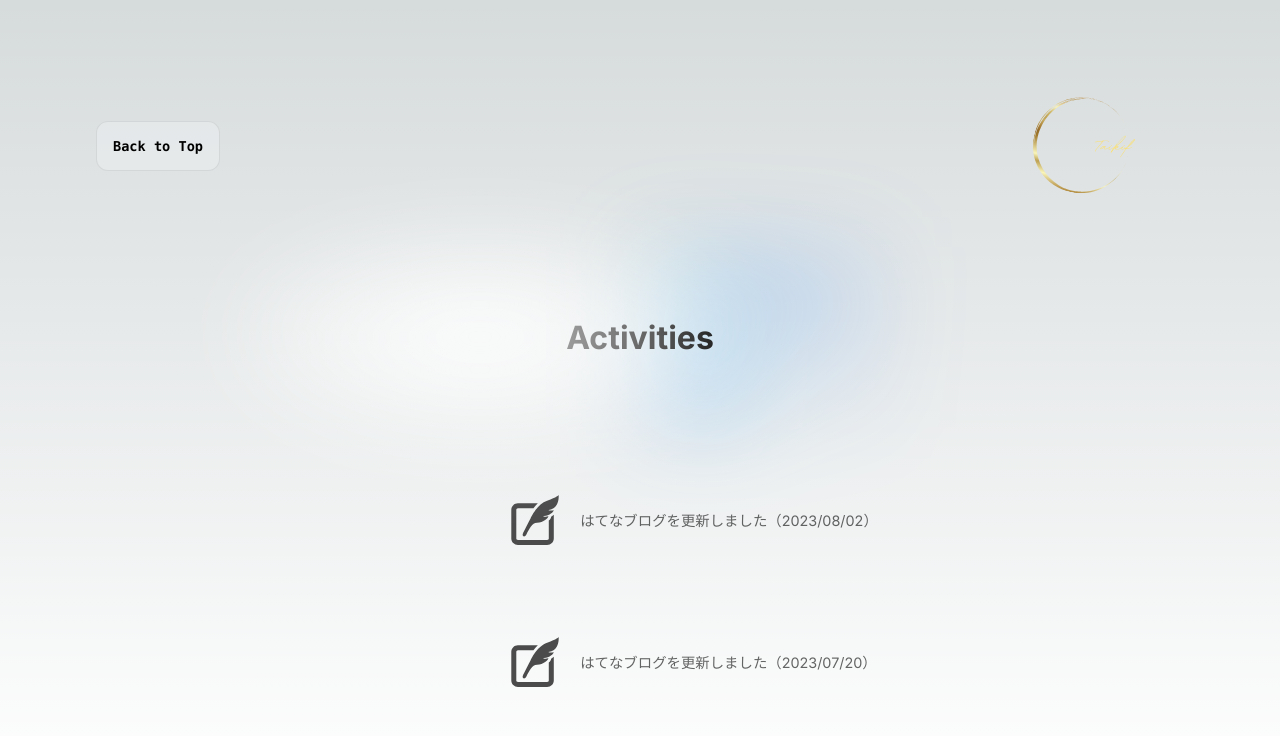
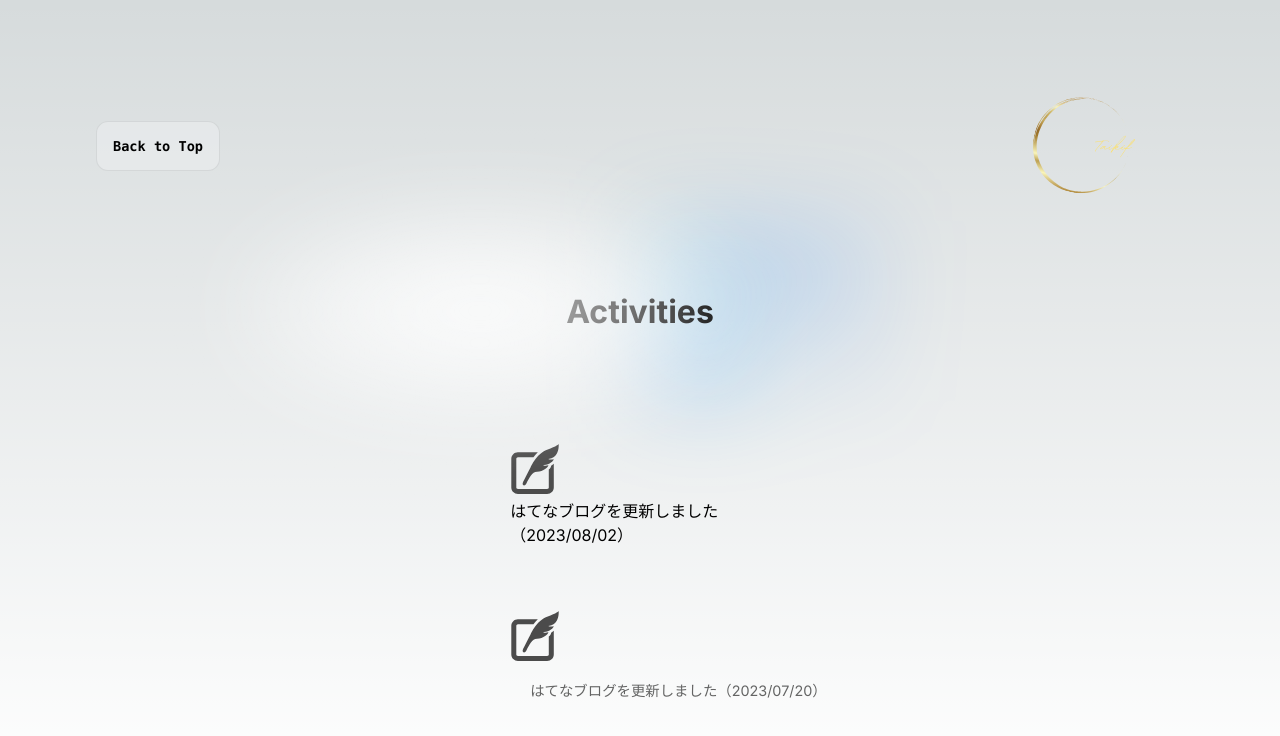
Before and after one commit to taikif/portfolio, a Next.js app: page /activities in a window 1280 px wide. Shown: the top 736 px of the page. Built offline with nearby package versions, Linux system fonts and the light colour scheme.

Commit message:
activitiesのrawにﾘﾝｸを付与してみた

```diff
--- a/app/activities/page.js
+++ b/app/activities/page.js
@@ -34,18 +34,25 @@
                     </h1>
                 </div>
                 <div className={styles.card_activities}>
+                <a
+                href="https://taikif.hatenablog.com/"
+                rel="noopener noreferrer">
                 <Image src="/blog.svg"
               alt="blog"
               className={styles.vercelLogo}
               width={50}
               height={50}
               priority/>
-
-                    <p className={styles.p_activities}>
+                    <p>
                         はてなブログを更新しました（2023/08/02）
                     </p>
+                </a>
                 </div>
+
                 <div className={styles.card_activities}>
+                <a
+                href="https://taikif.hatenablog.com/"
+                rel="noopener noreferrer">
                 <Image src="/blog.svg"
               alt="blog"
               className={styles.vercelLogo}
@@ -56,6 +63,7 @@
                     <p className={styles.p_activities}>
                         はてなブログを更新しました（2023/07/20）
                     </p>
+                    </a>
                 </div>
 
         </main>
```
